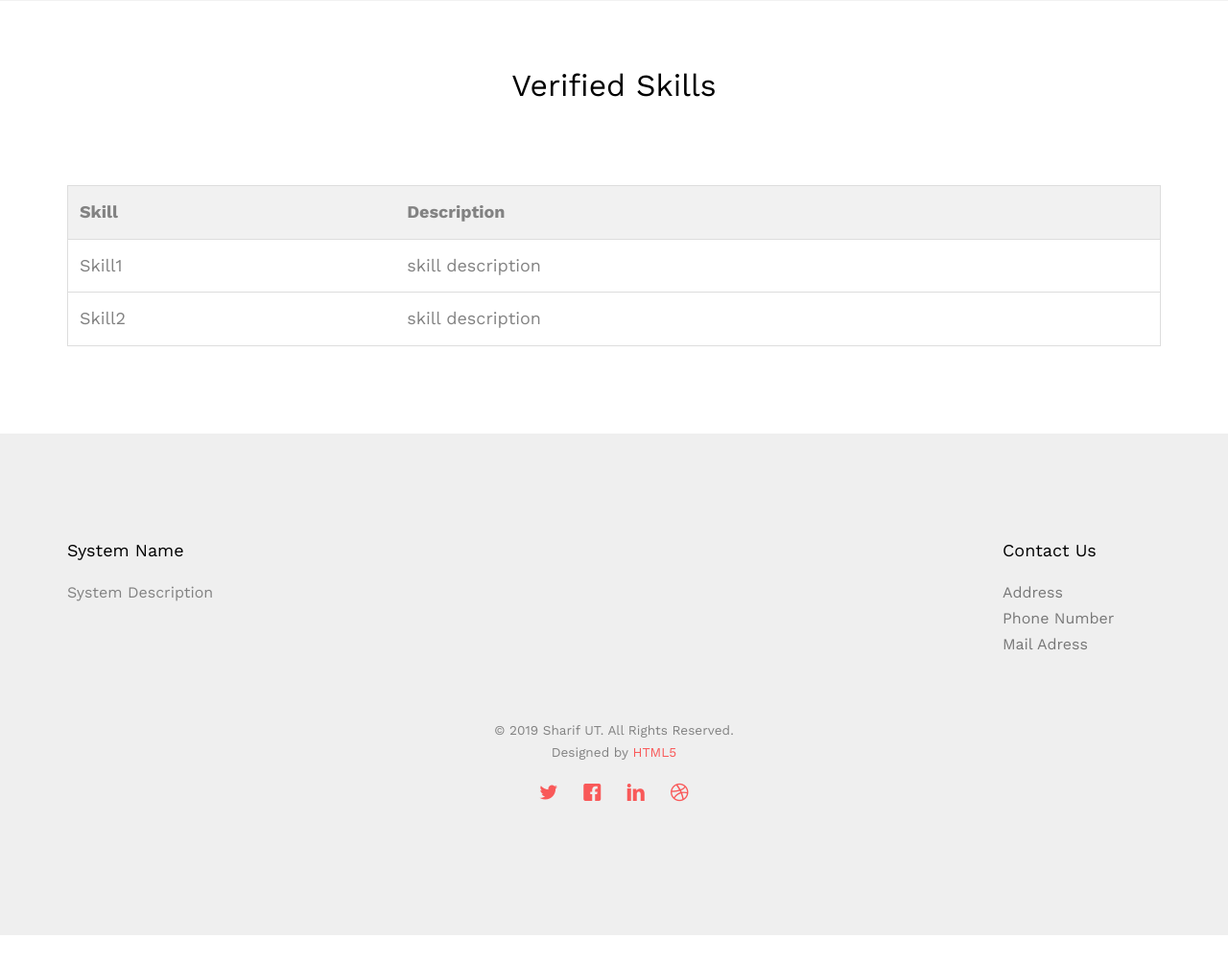
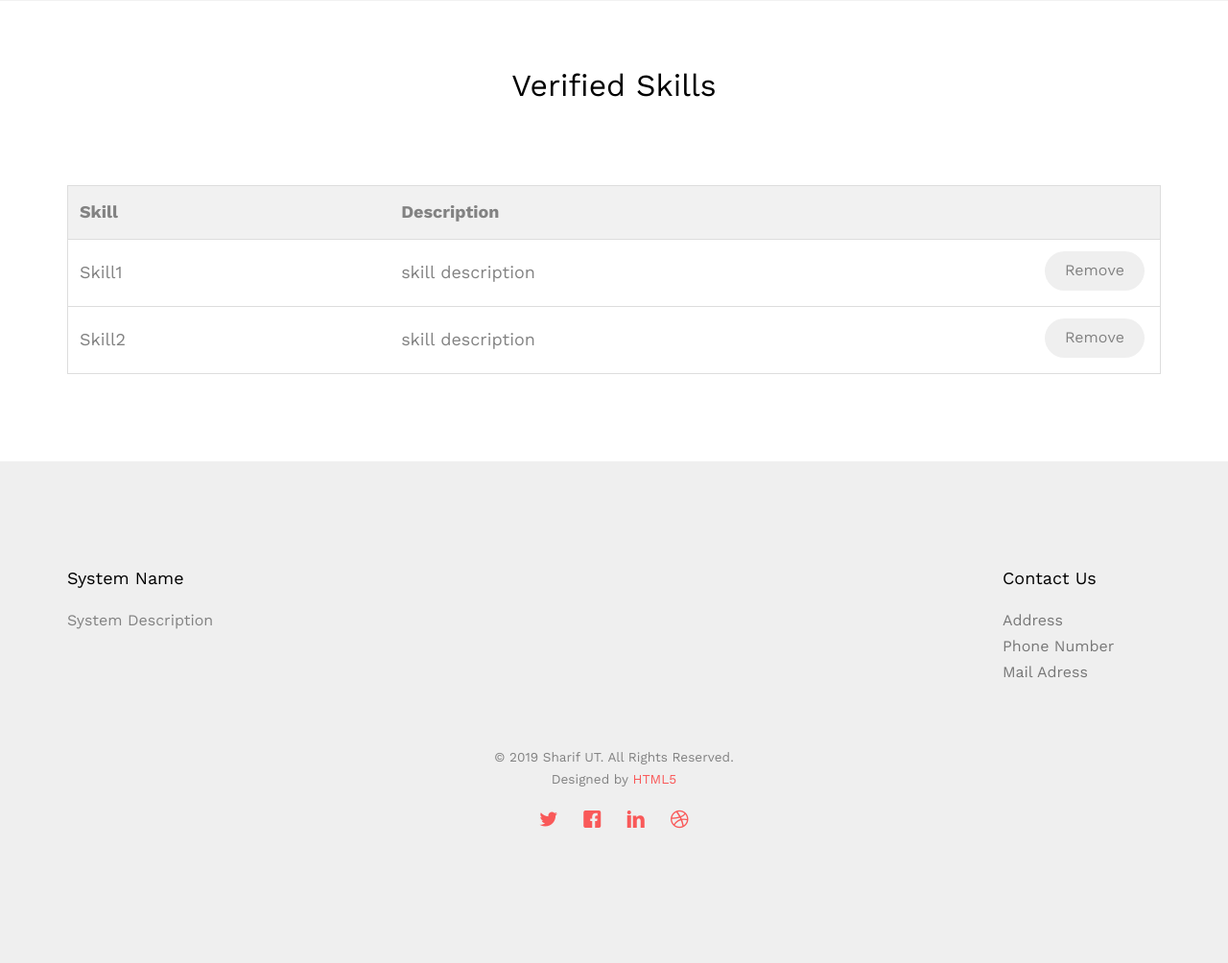
Before and after one commit to qniksefat/volunteering-service-system, a Django app: template templates/homepage/skills.html in a window 1280 px wide. Shown: the part 606-1610 px from the top of the page at 96% size. Before the commit the page ends 1581 px from the top, so only its background shows below. Run offline with Django 3.2, Linux system fonts and the light colour scheme; the template is opened without the code that fills it, so the values that code supplies are empty; some web fonts are replaced.

Commit message:
Added remove skill button

```diff
--- a/templates/homepage/skills.html
+++ b/templates/homepage/skills.html
@@ -102,15 +102,18 @@
             <table id="myTable">
                 <tr class="header">
                     <th style="width:30%;">Skill</th>
-                    <th style="width:70%;">Description</th>
+                    <th style="width:60%;">Description</th>
+                    <th style="width:10%;"></th>
                 </tr>
                 <tr>
                     <td>Skill1</td>
                     <td>skill description</td>
+                    <td><input type="button" value="Remove" class="btn" onclick="remove_skill()"></td>
                 </tr>
                 <tr>
                     <td>Skill2</td>
                     <td>skill description</td>
+                    <td><input type="button" value="Remove" class="btn" onclick="remove_skill()"></td>
                 </tr>
             </table>
             <br>
@@ -157,6 +160,13 @@
 	</div>
 
 
+    <!-- remove skill -->
+     <script>
+        function remove_skill(){
+            // TODO : remove skill from database and proper message
+            new jBox('Notice', {content: 'skill removed' , color: 'black', attributes: {y: 'bottom'}})
+        }
+    </script>
     <!-- add skill -->
      <script>
         function add_skill(){
```
